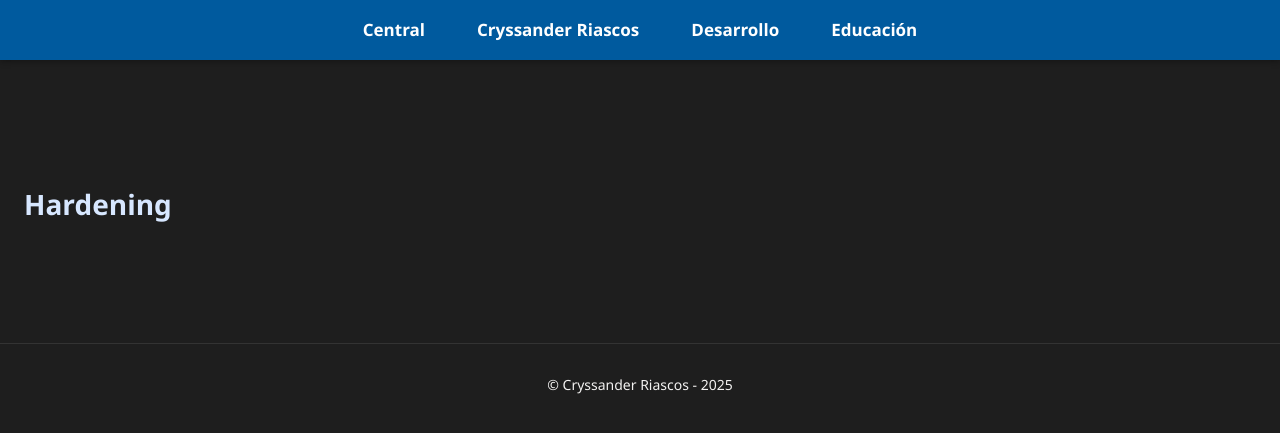
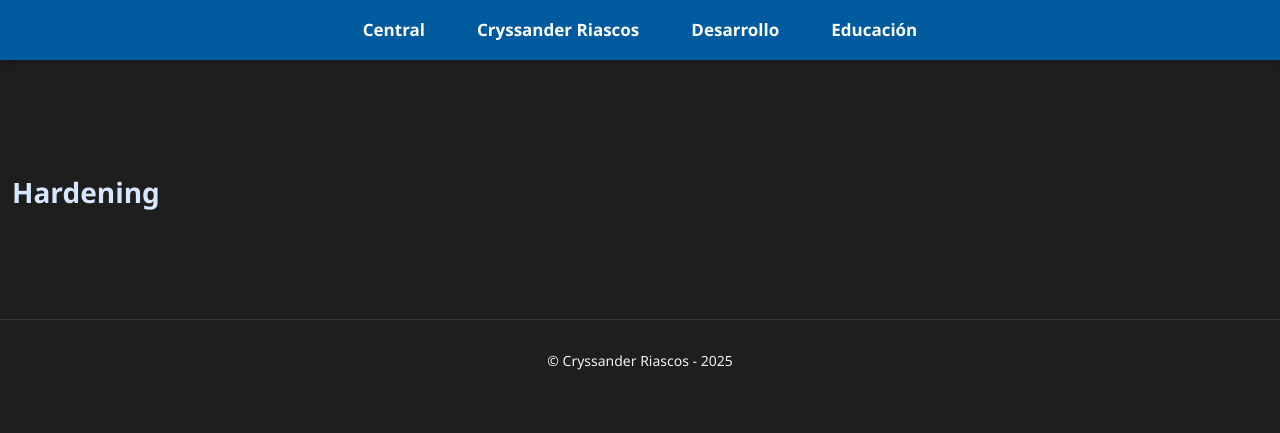
Before and after one commit to rlaricorcontinental/grupo8nrc23730, a Jekyll site: the page built from TM638231/hardening.md, in a window 1280 px wide. Shown: the top 433 px of the page. Built offline with Jekyll 4.4.1, drawn with Linux system fonts in a browser that asks for light colours.

Commit message:
Update fluentui-dark.css

```diff
--- a/assets/css/fluentui-dark.css
+++ b/assets/css/fluentui-dark.css
@@ -39,7 +39,7 @@ nav ul li a:hover {
 }
 
 main {
-    padding: 24px;
+    padding: 12px;
     /* max-width: 800px; */
     margin: 80px auto;
 }
```
